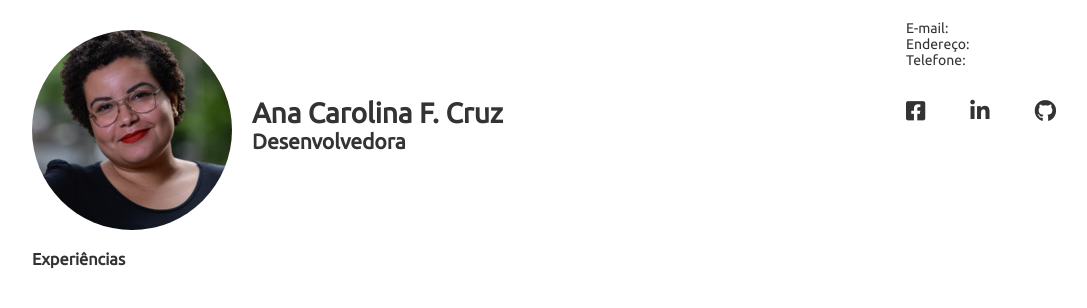
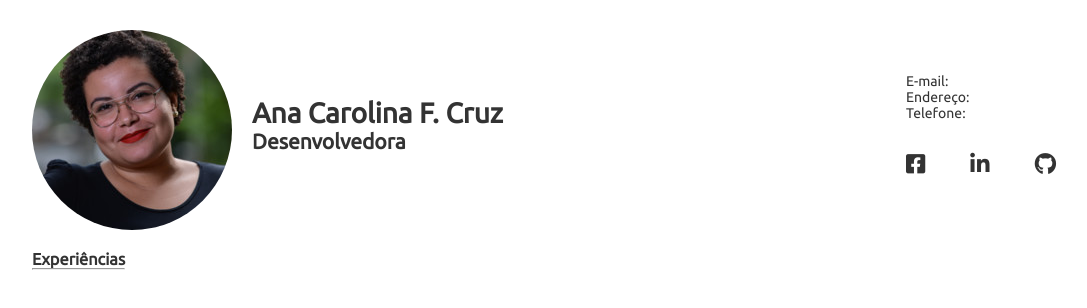
Before and after one commit to Cruzanaa/Cruzanaa.github.io, a plain HTML site: page index.html in a window 1280 px wide. Shown: the whole page, without its empty margins (96-1183 px from the left). Drawn offline with Linux system fonts and the light colour scheme.

Commit message:
Alteração: criação div-experiencia

```diff
--- a/css/estilo.css
+++ b/css/estilo.css
@@ -21,6 +21,7 @@ body{
 .cabecalho{
     display: flex;
     justify-content: space-between;
+    align-items: center;
     padding: 20px 0;
 }
 
@@ -51,3 +52,8 @@ body{
 .contatos{
     margin-bottom: 30px;
 }
+
+/*-- Experiências --*/
+.experiencias{
+    display: flex;
+}
--- a/index.html
+++ b/index.html
@@ -39,13 +39,15 @@
 
     <section class="conteudo">
         <div class="experiencias">
-            <div class="esquerda">
-                <h3>Experiências</h3>
-            </div>
+            <div class="experiencia">
+                <div class="esquerda">
+                    <h3>Experiências</h3>
+                </div>
 
-            <div class="direita">
-
-            </div>
+                <div class="direita">
+                        <hr>
+                </div>
+             </div>
         </div>
     </section>
 </body>
```
